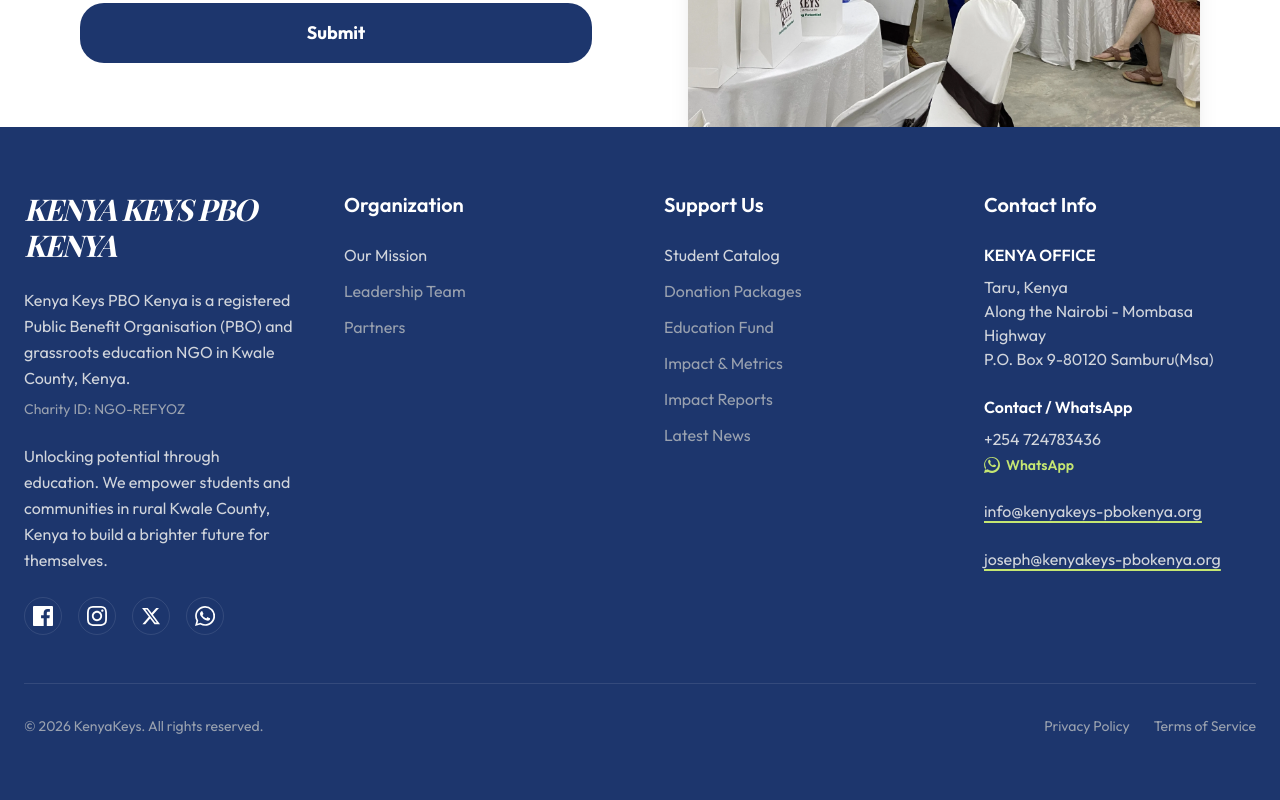
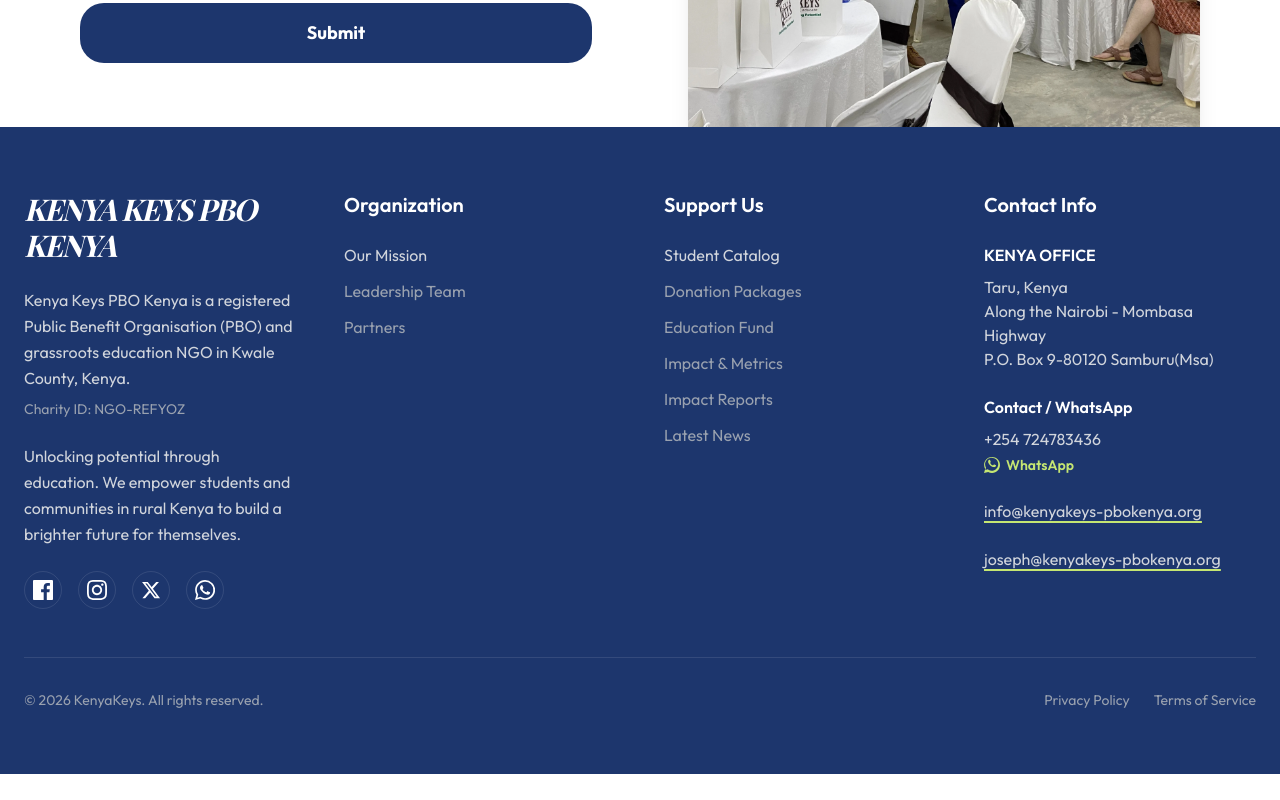
Before and after one commit to Code-Assassin-Fred/kenya-keys-kenya, a Next.js app: page / in a window 1280 px wide. Shown: the part 4589-5389 px from the top of the page. After the commit the page ends 5363 px from the top, so only its background shows below. Built offline with nearby package versions, Linux system fonts and the light colour scheme; a web font is replaced by a local one.

Commit message:
Correct footer wording to project Kenya not only kwale

```diff
--- a/components/Home/Footer.tsx
+++ b/components/Home/Footer.tsx
@@ -16,7 +16,7 @@ export default function Footer() {
                             Charity ID: NGO-REFYOZ
                         </p>
                         <p className="text-gray-300 leading-relaxed mb-4 font-outfit">
-                            Unlocking potential through education. We empower students and communities in rural Kwale County, Kenya to build a brighter future for themselves.
+                            Unlocking potential through education. We empower students and communities in rural Kenya to build a brighter future for themselves.
                         </p>
                         {/* Social Icons */}
                         <div className="flex gap-4 mt-6">
```
